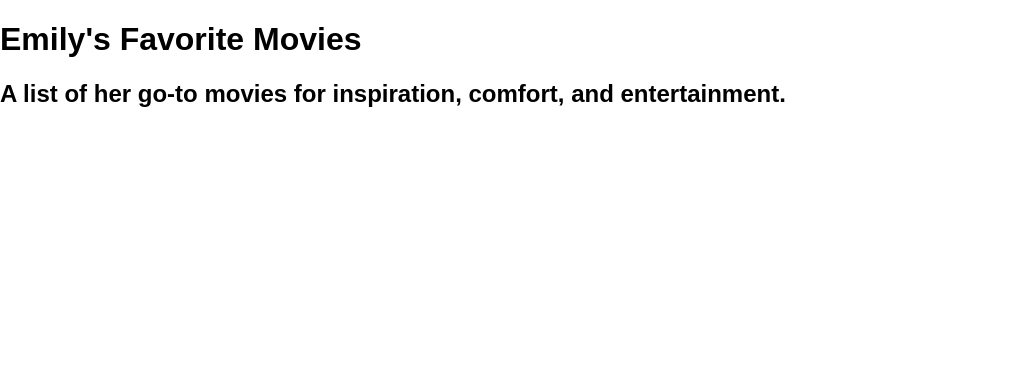
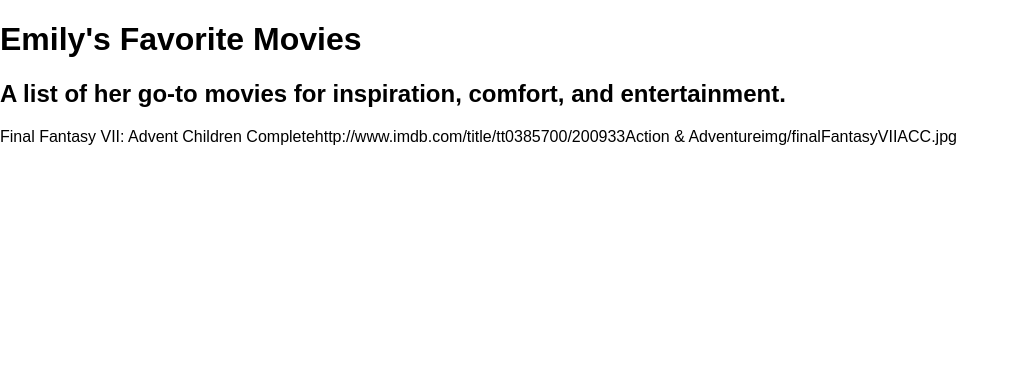
Before and after one commit to emwing/IDM-6630-20-SP18-Wing-Emily, a PHP site: page /wk02/index.php in a window 1280 px wide. Shown: the top 368 px of the page, without its empty margins (0-1018 px from the left). Run offline with PHP 8.4, Linux system fonts and the light colour scheme.

Commit message:
testing arrays function
echo out all data from master movie array and for one movie from within
the master movie array

```diff
--- a/docker-compose-week-001-master/code/wk02/index.php
+++ b/docker-compose-week-001-master/code/wk02/index.php
@@ -45,7 +45,7 @@
           "year"=>1999,
           "rating"=>92,
           "genre"=>"Action & Adventure",
-          "poster"=>"princessMononokePoster.jpg"
+          "poster"=>"img/princessMononokePoster.jpg"
         );
 
         $movieD = array(
@@ -54,7 +54,7 @@
           "year"=>2009,
           "rating"=>77,
           "genre"=>"Action & Adventure",
-          "poster"=>"summerWarsPoster.jpg"
+          "poster"=>"img/summerWarsPoster.jpg"
         );
 
         $movieE = array(
@@ -63,7 +63,7 @@
           "year"=>2003,
           "rating"=>90,
           "genre"=>"Animation",
-          "poster"=>"tokyoGodfathersPoster.jpg"
+          "poster"=>"img/tokyoGodfathersPoster.jpg"
         );
 
         // define master movie array
@@ -72,6 +72,27 @@
         // run array_push function to add movie arrays to list
         array_push($movieList, $movieA, $movieB, $movieC, $movieD, $movieE);
 
+        // test master movie array
+        // print_r($movieList);
+
+        foreach($movieList[0] as $data) {
+          echo $data;
+        }
+
+
+/*
+        // define function to create individual movie list
+        function makeMovieList() {
+          foreach($movieList as $currentMovie) {
+            makeOneList($currentMovie);
+          }
+        }
+
+        // define function to run makeMovieList for each movie
+        function makeOneList($moviesToList) {
+          echo $moviesToList["<p></p>"]
+        }
+*/
         ?>
 
       </div> <!-- ends #movieContainer -->
```
